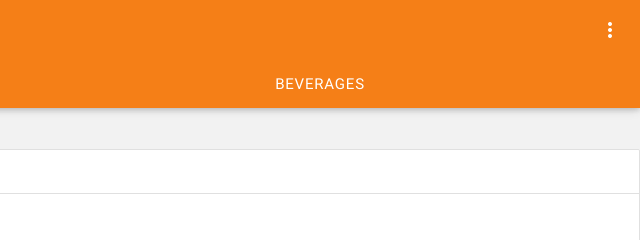
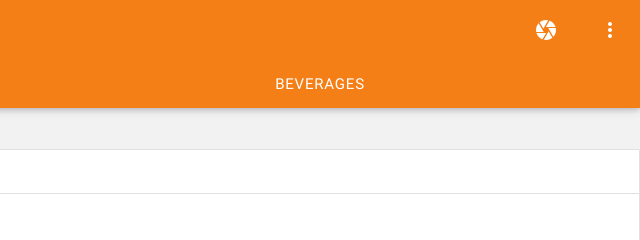
Before and after one commit to joabetc/waiterapp, a website: page www/index.html in a window 1280 px wide. Shown: the top 240 px of the page, 640-1280 px from the left. Drawn offline with Linux system fonts and the light colour scheme.

Commit message:
Adding an icon for camera in the title bar

```diff
--- a/www/index.html
+++ b/www/index.html
@@ -14,6 +14,7 @@
         <div class="yellow darken-4 white-text valign-wrapper">
             <h5 class="my-title">Waiter App</h5>
             <div>
+                <i class="material-icons waves-effect waves-light waves-circle">camera</i>
                 <i class="material-icons waves-effect waves-light waves-circle dropdown-button"
                    data-activates="submenu"
                    data-gutter="5"
```
